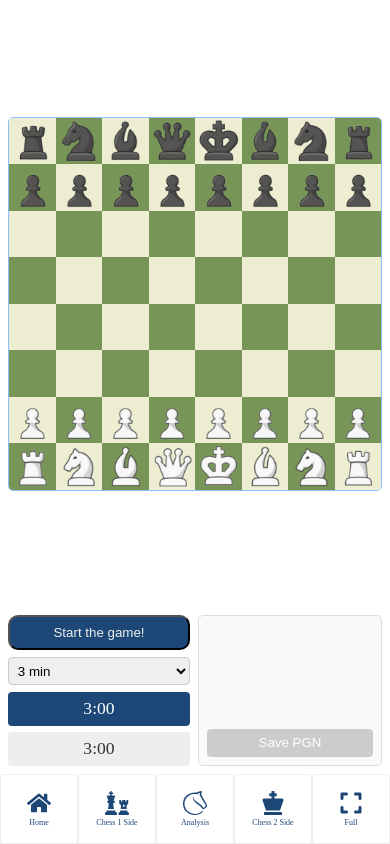
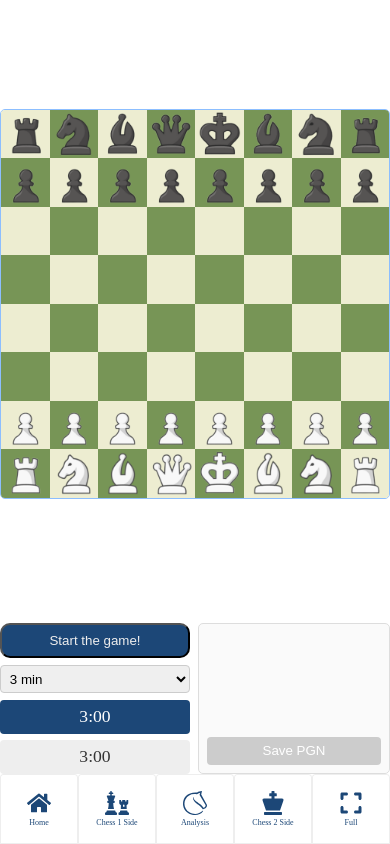
Before and after one commit to jasurlive/chess, a React (Vite) app: page /chess-1 in a window 390 px wide. Built offline with nearby package versions, Linux system fonts and the light colour scheme.

Commit message:
on mobile board is full width

```diff
--- a/src/css/App.css
+++ b/src/css/App.css
@@ -58,10 +58,11 @@ body,
   width: clamp(140px, 22vw, 220px);
 }
 
-@media (max-width: 640px) {
+@media (max-width: 769px) {
   .game-page {
     flex-direction: column;
     align-items: stretch;
+    padding: 0;
   }
 
   .game-sidebar {
```
